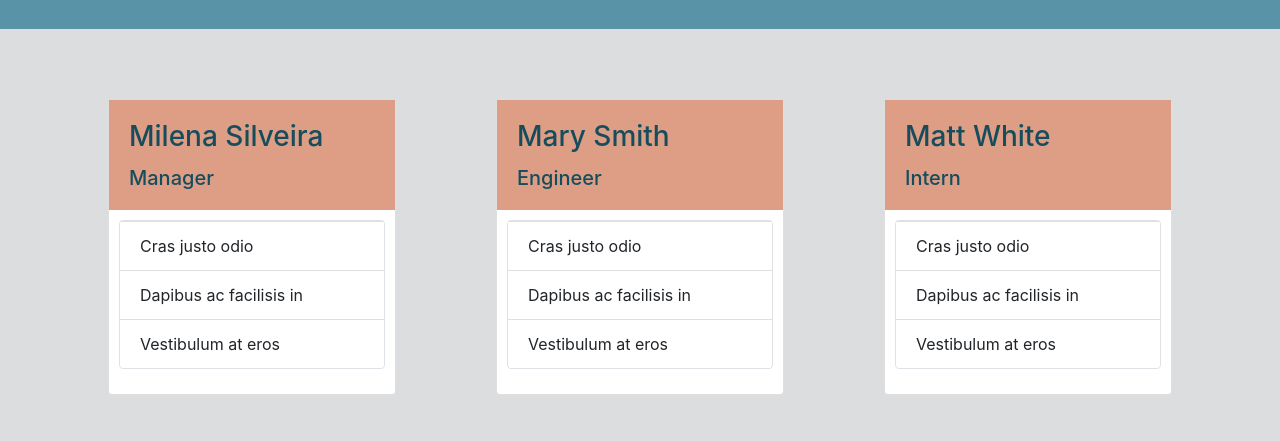
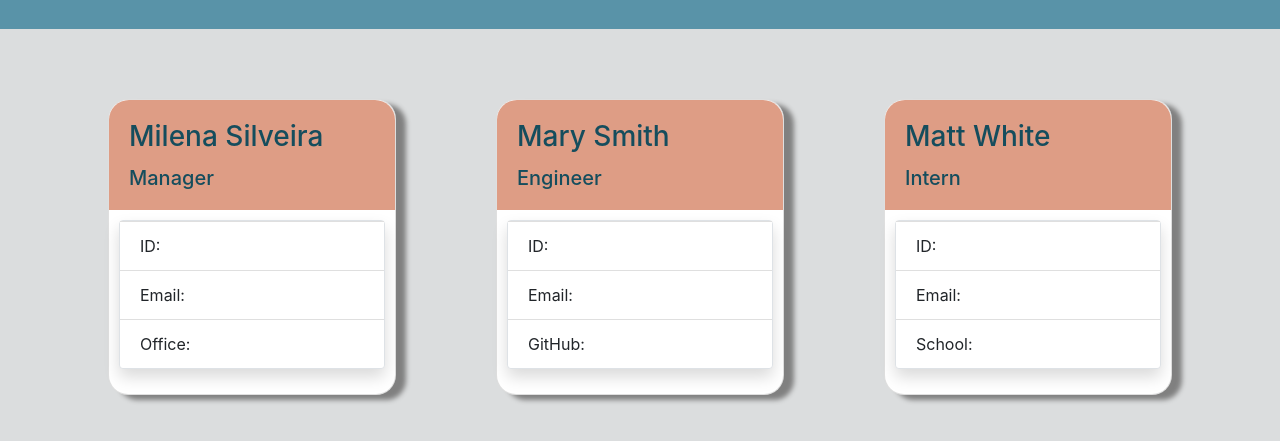
Before and after one commit to MilenaSilveira/Team-Profile-Generator, a website: page dist/team.html in a window 1280 px wide. Shown: the part 71-512 px from the top of the page. Drawn offline with nearby package versions, Linux system fonts and the light colour scheme.

Commit message:
Added border and shadow to boxes

```diff
--- a/dist/style.css
+++ b/dist/style.css
@@ -19,11 +19,13 @@ ul {
 
 
 .card {
-
+    box-shadow: 10px 5px 5px gray;
+    border-radius: 20px;
     margin: 70px 50px;
     padding-bottom: 25px;
 }
 .card-body {
+    border-radius: 20px 20px 0px 00px;
     background-color: rgb(222, 157, 133);
     color: rgb(21, 77, 93);
 }
--- a/dist/team.html
+++ b/dist/team.html
@@ -25,10 +25,10 @@
               <h3 class="card-title">Milena Silveira</h3>
               <h5 class="card-text">Manager</h5>
             </div>
-            <ul class="list-group list-group-flush border border-gray rounded">
-              <li class="list-group-item id">Cras justo odio</li>
-              <li class="list-group-item email">Dapibus ac facilisis in</li>
-              <li class="list-group-item office ">Vestibulum at eros</li>
+            <ul class="list-group list-group-flush border border-gray rounded shadow bg-white">
+              <li class="list-group-item id">ID: </li>
+              <li class="list-group-item email">Email: </li>
+              <li class="list-group-item office ">Office: </li>
             </ul>
         </div>
 
@@ -38,10 +38,10 @@
               <h5 class="card-text">Engineer</h5>
             </div>
 
-            <ul class="list-group list-group-flush border border-gray rounded">
-              <li class="list-group-item id">Cras justo odio</li>
-              <li class="list-group-item email">Dapibus ac facilisis in</li>
-              <li class="list-group-item office ">Vestibulum at eros</li>
+            <ul class="list-group list-group-flush border border-gray rounded shadow bg-white">
+              <li class="list-group-item id">ID: </li>
+              <li class="list-group-item email">Email: </li>
+              <li class="list-group-item office ">GitHub: </li>
             </ul>
         </div>
 
@@ -51,10 +51,10 @@
               <h3 class="card-title">Matt White</h3>
               <h5 class="card-text">Intern</h5>
             </div>
-            <ul class="list-group list-group-flush border border-gray rounded">
-              <li class="list-group-item id">Cras justo odio</li>
-              <li class="list-group-item email">Dapibus ac facilisis in</li>
-              <li class="list-group-item office ">Vestibulum at eros</li>
+            <ul class="list-group list-group-flush border border-gray rounded shadow bg-white">
+              <li class="list-group-item id">ID: </li>
+              <li class="list-group-item email">Email: </li>
+              <li class="list-group-item office ">School: </li>
             </ul>
         </div>
 
```
